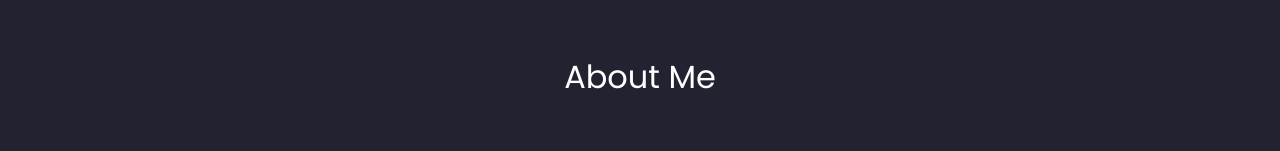
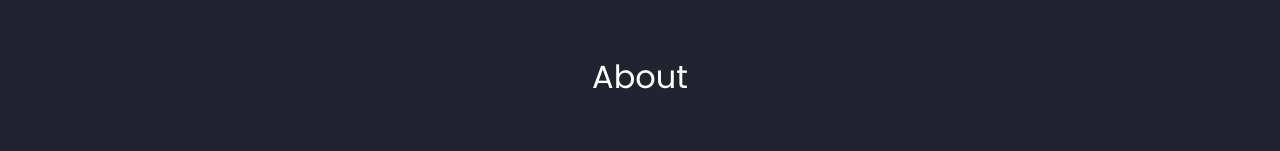
Before and after one commit to al946x/personal-portfolio, a React (Create React App) app: page / in a window 1280 px wide. Shown: the part 801-952 px from the top of the page. Built offline with nearby package versions, Linux system fonts and the light colour scheme.

Commit message:
read me created

```diff
--- a/src/components/about/About.jsx
+++ b/src/components/about/About.jsx
@@ -7,7 +7,7 @@ import {HiOutlineDesktopComputer} from 'react-icons/hi'
 const About = () => {
     return (
        <section id='about'>
-       <h2>About Me</h2>
+       <h2>About</h2>
         <div className='about-container'>
             <div className = "about-me">
             <div className='me-image'>
```
Also changed, not shown: 1 other file (tests, documents, lock files or other folders).
